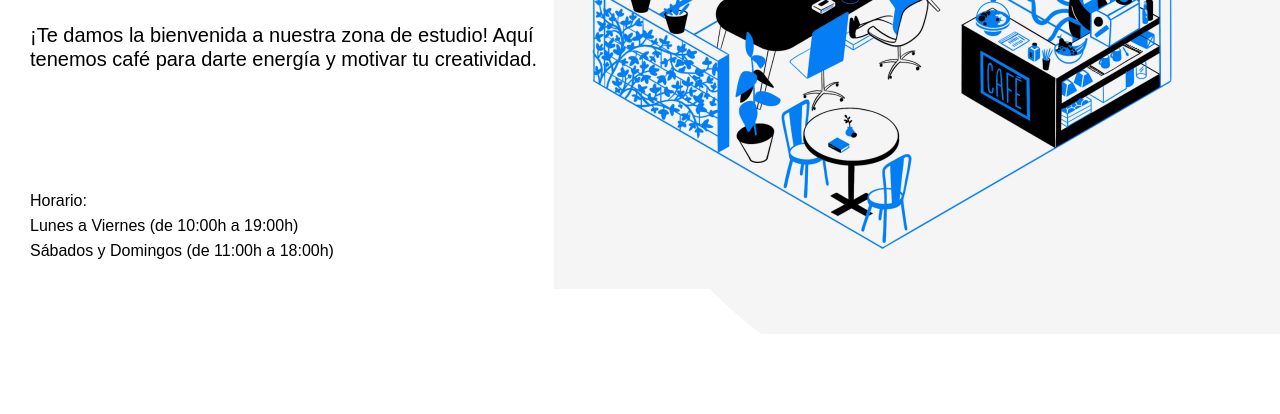
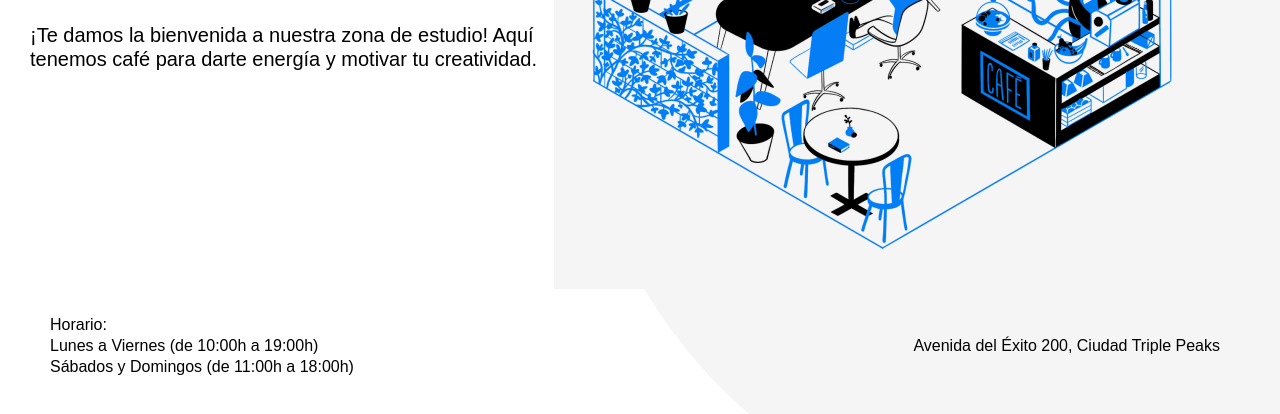
Before and after one commit to DarkDieval/web_project_coffeeshop, a plain HTML site: page index.html in a window 1280 px wide. Shown: the part 384-798 px from the top of the page. Drawn offline with Linux system fonts and the light colour scheme.

Commit message:
add_corrections_header

```diff
--- a/index.html
+++ b/index.html
@@ -74,12 +74,21 @@
             />
           </div>
         </div>
-        <div class="header__footer">
-          <p class="header__paragraph">Horario:</p>
-          <p class="header__paragraph">Lunes a Viernes (de 10:00h a 19:00h)</p>
-          <p class="header__paragraph">
-            Sábados y Domingos (de 11:00h a 18:00h)
-          </p>
+        <!--Stage 2 - 9 - Header Footer-->
+        <div class="header__footer-container">
+          <div class="header__footer">
+            <p class="header__paragraph-Shedule">Horario:</p>
+            <p class="header__paragraph-Shedule">
+              Lunes a Viernes (de 10:00h a 19:00h)
+            </p>
+            <p class="header__paragraph-Shedule">
+              Sábados y Domingos (de 11:00h a 18:00h)
+            </p>
+          </div>
+          <!--Stage 2 - 10 - Header Paragraph-->
+          <div class="header__paragraph">
+            <p>Avenida del Éxito 200, Ciudad Triple Peaks</p>
+          </div>
         </div>
       </header>
       <main class="content">
--- a/pages/index.css
+++ b/pages/index.css
@@ -99,12 +99,31 @@
   max-height: 568px;
 }
 
+.header__footer-container {
+  display: flex;
+  justify-content: space-between; /* Distribuye los elementos a los extremos */
+  align-items: center; /* Alinea verticalmente en el centro */
+  padding: 20px; /* Ajusta el espaciado según sea necesario */
+  width: 100%;
+}
+
 .header__footer {
-  position: absolute;
-  bottom: 150px;
+  display: flex;
+  flex-direction: column;
+  text-align: left;
+}
+
+.header__paragraph-Shedule {
+  margin: 5px 0; /* Espaciado entre los párrafos */
+  font-size: 16px;
+  line-height: 0.7;
 }
 
 .header__paragraph {
-  margin: 5px 0; /* Espaciado entre los párrafos */
-  font-size: 16px;
+  display: flex;
+  justify-content: flex-end;
 }
+
+.header__paragraph {
+  text-align: right;
+}
```
